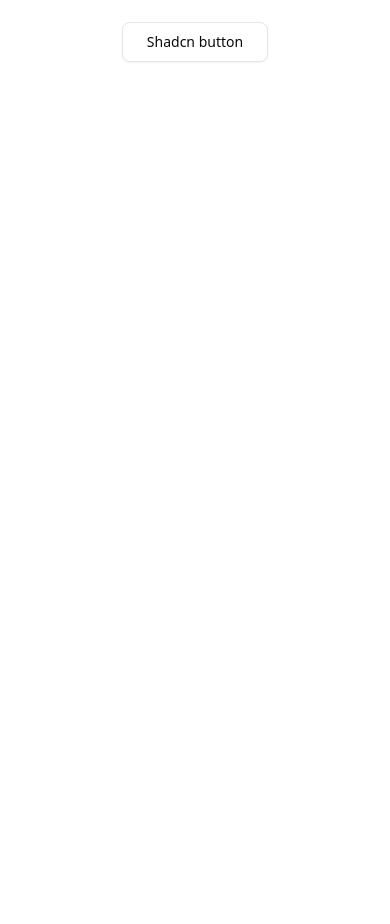
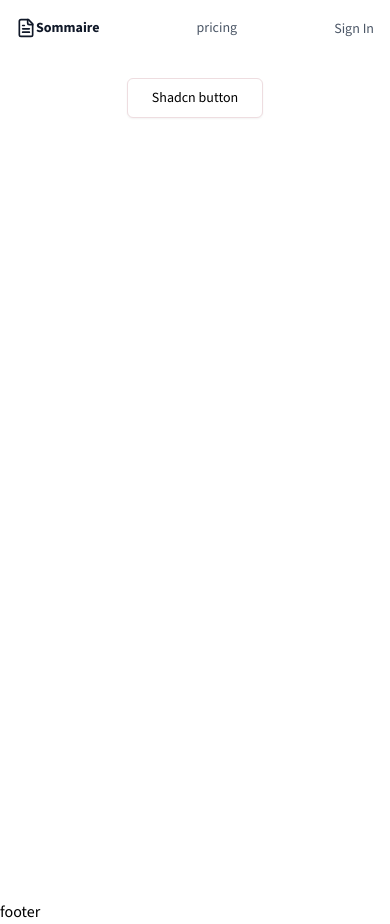
Before and after one commit to anshdeshwal31/Briefly, a Next.js app: page / in a window 390 px wide. Before the commit the page ends 844 px from the top, so only its background shows below. Built offline with nearby package versions, Linux system fonts and the light colour scheme.

Commit message:
created the UI of the header/navbar

```diff
--- a/app/globals.css
+++ b/app/globals.css
@@ -1,123 +1,181 @@
-@import "tailwindcss";
+@import 'tailwindcss';
 
-@plugin "tailwindcss-animate";
+@plugin 'tailwindcss-animate';
 
 @custom-variant dark (&:is(.dark *));
 
-@theme inline {
-  --color-background: var(--background);
-  --color-foreground: var(--foreground);
-  --font-sans: var(--font-geist-sans);
-  --font-mono: var(--font-geist-mono);
-  --color-sidebar-ring: var(--sidebar-ring);
-  --color-sidebar-border: var(--sidebar-border);
-  --color-sidebar-accent-foreground: var(--sidebar-accent-foreground);
-  --color-sidebar-accent: var(--sidebar-accent);
-  --color-sidebar-primary-foreground: var(--sidebar-primary-foreground);
-  --color-sidebar-primary: var(--sidebar-primary);
-  --color-sidebar-foreground: var(--sidebar-foreground);
-  --color-sidebar: var(--sidebar);
-  --color-chart-5: var(--chart-5);
-  --color-chart-4: var(--chart-4);
-  --color-chart-3: var(--chart-3);
-  --color-chart-2: var(--chart-2);
-  --color-chart-1: var(--chart-1);
-  --color-ring: var(--ring);
-  --color-input: var(--input);
-  --color-border: var(--border);
-  --color-destructive: var(--destructive);
-  --color-accent-foreground: var(--accent-foreground);
-  --color-accent: var(--accent);
-  --color-muted-foreground: var(--muted-foreground);
-  --color-muted: var(--muted);
-  --color-secondary-foreground: var(--secondary-foreground);
-  --color-secondary: var(--secondary);
-  --color-primary-foreground: var(--primary-foreground);
-  --color-primary: var(--primary);
-  --color-popover-foreground: var(--popover-foreground);
-  --color-popover: var(--popover);
-  --color-card-foreground: var(--card-foreground);
-  --color-card: var(--card);
+@theme {
+  --font-sans: var(--font-sans), ui-sans-serif, system-ui, sans-serif,
+    'Apple Color Emoji', 'Segoe UI Emoji', 'Segoe UI Symbol', 'Noto Color Emoji';
+
+  --color-background: hsl(var(--background));
+  --color-foreground: hsl(var(--foreground));
+
+  --color-card: hsl(var(--card));
+  --color-card-foreground: hsl(var(--card-foreground));
+
+  --color-popover: hsl(var(--popover));
+  --color-popover-foreground: hsl(var(--popover-foreground));
+
+  --color-primary: hsl(var(--primary));
+  --color-primary-foreground: hsl(var(--primary-foreground));
+
+  --color-secondary: hsl(var(--secondary));
+  --color-secondary-foreground: hsl(var(--secondary-foreground));
+
+  --color-muted: hsl(var(--muted));
+  --color-muted-foreground: hsl(var(--muted-foreground));
+
+  --color-accent: hsl(var(--accent));
+  --color-accent-foreground: hsl(var(--accent-foreground));
+
+  --color-destructive: hsl(var(--destructive));
+  --color-destructive-foreground: hsl(var(--destructive-foreground));
+
+  --color-border: hsl(var(--border));
+  --color-input: hsl(var(--input));
+  --color-ring: hsl(var(--ring));
+
+  --color-chart-1: hsl(var(--chart-1));
+  --color-chart-2: hsl(var(--chart-2));
+  --color-chart-3: hsl(var(--chart-3));
+  --color-chart-4: hsl(var(--chart-4));
+  --color-chart-5: hsl(var(--chart-5));
+
+  --radius-lg: var(--radius);
+  --radius-md: calc(var(--radius) - 2px);
   --radius-sm: calc(var(--radius) - 4px);
-  --radius-md: calc(var(--radius) - 2px);
-  --radius-lg: var(--radius);
-  --radius-xl: calc(var(--radius) + 4px);
 }
 
-:root {
-  --radius: 0.625rem;
-  --background: oklch(1 0 0);
-  --foreground: oklch(0.145 0 0);
-  --card: oklch(1 0 0);
-  --card-foreground: oklch(0.145 0 0);
-  --popover: oklch(1 0 0);
-  --popover-foreground: oklch(0.145 0 0);
-  --primary: oklch(0.205 0 0);
-  --primary-foreground: oklch(0.985 0 0);
-  --secondary: oklch(0.97 0 0);
-  --secondary-foreground: oklch(0.205 0 0);
-  --muted: oklch(0.97 0 0);
-  --muted-foreground: oklch(0.556 0 0);
-  --accent: oklch(0.97 0 0);
-  --accent-foreground: oklch(0.205 0 0);
-  --destructive: oklch(0.577 0.245 27.325);
-  --border: oklch(0.922 0 0);
-  --input: oklch(0.922 0 0);
-  --ring: oklch(0.708 0 0);
-  --chart-1: oklch(0.646 0.222 41.116);
-  --chart-2: oklch(0.6 0.118 184.704);
-  --chart-3: oklch(0.398 0.07 227.392);
-  --chart-4: oklch(0.828 0.189 84.429);
-  --chart-5: oklch(0.769 0.188 70.08);
-  --sidebar: oklch(0.985 0 0);
-  --sidebar-foreground: oklch(0.145 0 0);
-  --sidebar-primary: oklch(0.205 0 0);
-  --sidebar-primary-foreground: oklch(0.985 0 0);
-  --sidebar-accent: oklch(0.97 0 0);
-  --sidebar-accent-foreground: oklch(0.205 0 0);
-  --sidebar-border: oklch(0.922 0 0);
-  --sidebar-ring: oklch(0.708 0 0);
+/*
+  The default border color has changed to `currentColor` in Tailwind CSS v4,
+  so we've added these compatibility styles to make sure everything still
+  looks the same as it did with Tailwind CSS v3.
+
+  If we ever want to remove these styles, we need to add an explicit border
+  color utility to any element that depends on these defaults.
+*/
+@layer base {
+  *,
+  ::after,
+  ::before,
+  ::backdrop,
+  ::file-selector-button {
+    border-color: var(--color-gray-200, currentColor);
+  }
 }
 
-.dark {
-  --background: oklch(0.145 0 0);
-  --foreground: oklch(0.985 0 0);
-  --card: oklch(0.205 0 0);
-  --card-foreground: oklch(0.985 0 0);
-  --popover: oklch(0.205 0 0);
-  --popover-foreground: oklch(0.985 0 0);
-  --primary: oklch(0.922 0 0);
-  --primary-foreground: oklch(0.205 0 0);
-  --secondary: oklch(0.269 0 0);
-  --secondary-foreground: oklch(0.985 0 0);
-  --muted: oklch(0.269 0 0);
-  --muted-foreground: oklch(0.708 0 0);
-  --accent: oklch(0.269 0 0);
-  --accent-foreground: oklch(0.985 0 0);
-  --destructive: oklch(0.704 0.191 22.216);
-  --border: oklch(1 0 0 / 10%);
-  --input: oklch(1 0 0 / 15%);
-  --ring: oklch(0.556 0 0);
-  --chart-1: oklch(0.488 0.243 264.376);
-  --chart-2: oklch(0.696 0.17 162.48);
-  --chart-3: oklch(0.769 0.188 70.08);
-  --chart-4: oklch(0.627 0.265 303.9);
-  --chart-5: oklch(0.645 0.246 16.439);
-  --sidebar: oklch(0.205 0 0);
-  --sidebar-foreground: oklch(0.985 0 0);
-  --sidebar-primary: oklch(0.488 0.243 264.376);
-  --sidebar-primary-foreground: oklch(0.985 0 0);
-  --sidebar-accent: oklch(0.269 0 0);
-  --sidebar-accent-foreground: oklch(0.985 0 0);
-  --sidebar-border: oklch(1 0 0 / 10%);
-  --sidebar-ring: oklch(0.556 0 0);
+@layer utilities {
+  body {
+    font-family: Arial, Helvetica, sans-serif;
+  }
+}
+
+@layer base {
+  :root {
+    --background: 0 0% 100%;
+    --foreground: 222.2 84% 4.9%;
+    --card: 0 0% 100%;
+    --card-foreground: 222.2 84% 4.9%;
+    --popover: 0 0% 100%;
+    --popover-foreground: 222.2 84% 4.9%;
+    --primary: 350 89% 60%;
+    --primary-foreground: 210 40% 98%;
+    --secondary: 350 33% 96%;
+    --secondary-foreground: 350 89% 60%;
+    --muted: 350 33% 96%;
+    --muted-foreground: 215 25% 27%;
+    --accent: 350 33% 18%;
+    --accent-foreground: 350 89% 60%;
+    --destructive: 350 89% 50%;
+    --destructive-foreground: 210 40% 98%;
+    --border: 350 33% 90%;
+    --input: 350 33% 90%;
+    --ring: 350 89% 60%;
+    --radius: 0.5rem;
+    --chart-1: 12 76% 61%;
+    --chart-2: 173 58% 39%;
+    --chart-3: 197 37% 24%;
+    --chart-4: 43 74% 66%;
+    --chart-5: 27 87% 67%;
+  }
+
+  .dark {
+    --background: 222.2 84% 4.9%;
+    --foreground: 210 40% 98%;
+    --card: 222.2 84% 4.9%;
+    --card-foreground: 210 40% 98%;
+    --popover: 222.2 84% 4.9%;
+    --popover-foreground: 210 40% 98%;
+    --primary: 350 89% 60%;
+    --primary-foreground: 210 40% 98%;
+    --secondary: 350 33% 17.5%;
+    --secondary-foreground: 210 40% 98%;
+    --muted: 350 33% 17.5%;
+    --muted-foreground: 215 20.2% 65.1%;
+    --accent: 350 33% 25%;
+    --accent-foreground: 210 40% 98%;
+    --destructive: 350 89% 40%;
+    --destructive-foreground: 210 40% 98%;
+    --border: 350 33% 17.5%;
+    --input: 350 33% 17.5%;
+    --ring: 350 89% 60%;
+    --chart-1: 220 70% 50%;
+    --chart-2: 160 60% 45%;
+    --chart-3: 30 80% 55%;
+    --chart-4: 280 65% 60%;
+    --chart-5: 340 75% 55%;
+  }
 }
 
 @layer base {
   * {
-    @apply border-border outline-ring/50;
+    @apply border-border;
   }
-  body {
-    @apply bg-background text-foreground;
+  h1 {
+    @apply text-4xl md:text-6xl xl:text-7xl font-bold;
+  }
+
+  h2 {
+    @apply text-xl lg:text-3xl font-medium;
+  }
+
+  h3 {
+    @apply text-2xl lg:text-4xl font-medium;
+  }
+
+  a {
+    @apply hover:cursor-pointer;
+  }
+
+  button {
+    @apply hover:cursor-pointer bg-rose-600 hover:bg-rose-700;
+  }
+
+  @keyframes gradient-x {
+    0%,
+    100% {
+      background-size: 200% 100%;
+      background-position: left center;
+    }
+    50% {
+      background-size: 200% 100%;
+      background-position: right center;
+    }
+  }
+
+  .animate-gradient-x {
+    animation: gradient-x 3s ease infinite;
   }
 }
+
+@utility container {
+  margin-inline: auto;
+  padding-inline: 2rem;
+  @media (width >= --theme(--breakpoint-sm)) {
+    max-width: none;
+  }
+  @media (width >= 1400px) {
+    max-width: 1400px;
+  }
+}
--- a/app/layout.tsx
+++ b/app/layout.tsx
@@ -1,6 +1,8 @@
 import type { Metadata } from "next";
 import { Source_Sans_3 as FontSans} from "next/font/google";
 import "./globals.css";
+import Header from "@/components/ui/common/header";
+import { Footer } from "@/components/ui/common/footer";
 
 const fontSans = FontSans({
   variable: "--font-sans",
@@ -21,10 +23,12 @@
 }>) {
   return (
     <html lang="en">
-      <body
-        className={`font-sans ${fontSans.variable} antialiased`}
-      >
-        {children}
+      <body className={`font-sans ${fontSans.variable} antialiased`}>
+        <Header/>
+        <main>
+          {children}
+        </main>
+        <Footer/>
       </body>
     </html>
   );
--- a/app/page.tsx
+++ b/app/page.tsx
@@ -3,7 +3,7 @@
 export default function Home() {
   return (
     <div className="grid grid-rows-[20px_1fr_20px] items-center justify-items-center min-h-screen p-8 pb-20 gap-16 sm:p-20 font-[family-name:var(--font-geist-sans)]">
-        <Button variant="outline" size={"lg"}>Shadcn button</Button>
+      <Button variant="outline" size={"lg"}>Shadcn button</Button>
     </div>
   );
 }
--- /dev/null
+++ b/components/ui/common/footer.tsx
@@ -0,0 +1,6 @@
+
+export const Footer = () => {
+  return (
+    <div>footer</div>
+  )
+}
--- /dev/null
+++ b/components/ui/common/header.tsx
@@ -0,0 +1,43 @@
+'use client';
+
+import { FileText } from 'lucide-react';
+import { NavLink } from '@/components/ui/common/nav-link';
+import { useState } from 'react';
+import {Button} from '@/components/ui/button';
+
+const Header = () => {
+    const [isLoggedIn,setIsLoggedIn] = useState<boolean>(false);
+
+  return (
+    <nav className='flex justify-between container items-center py-4 lg:px-8 px-4 mx-auto'>
+        <div className="">
+            <NavLink href="/" className='flex hover:cursor-pointer items-center '>
+                <FileText className='w-5 h-5 lg:w-8 lg:h-8 text-gray-900 hover:rotate-15 transition duration-500'/>
+                <span className='font-extrabold text-gray-900 lg:text-xl'>Sommaire</span>
+            </NavLink>
+        </div>
+
+        <div className=" flex justify-center items-center lg:gap-12 gap-4">
+            <NavLink href="/#pricing">pricing</NavLink>
+            {isLoggedIn && <NavLink href="/dashboard">Your Summaries</NavLink>}
+        </div>
+
+        <div className="flex justify-end items-center">
+            {isLoggedIn ?
+                (
+                <div>
+                    <NavLink href="/upload">Upload a PDF</NavLink>
+                    <div className="">Pro</div>
+                    <Button>User</Button>
+                </div> ) :
+                (
+                <div className="">
+                    <NavLink href="/sign-in">Sign In</NavLink>
+                </div>
+                ) }
+        </div>
+    </nav>
+  )
+}
+
+export default Header
--- /dev/null
+++ b/components/ui/common/nav-link.tsx
@@ -0,0 +1,12 @@
+import {cn} from '@/lib/utils'
+import Link from 'next/link'
+import { usePathname } from 'next/navigation'
+import { ReactNode } from 'react'
+
+export const NavLink = ({href, children, className}:{href:string , children:ReactNode , className?:string}) => {
+    const pathname = usePathname();
+    const isActive = pathname === href ||(pathname != '/' && pathname.startsWith(href));
+    return (
+        <Link href={href} className={cn('transition-colors duration-300 text-sm text-gray-600 hover:text-rose-500',className , isActive && 'text-rose-500')}>{children}</Link>
+        )
+ }
--- a/package.json
+++ b/package.json
@@ -27,6 +27,7 @@
     "@types/react-dom": "^19",
     "eslint": "^9",
     "eslint-config-next": "15.2.2",
+    "eslint-plugin-tailwindcss": "^3.18.0",
     "tailwindcss": "^4",
     "typescript": "^5"
   }
```
Also changed, not shown: 1 other file (tests, documents, lock files or other folders).
